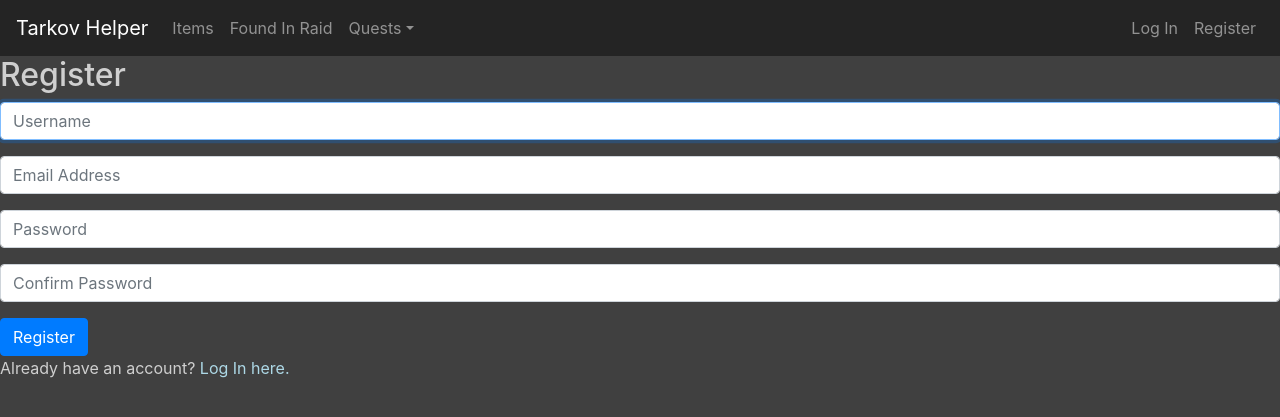
After one commit to ojs87/capstone, a Django app: page /register in a window 1280 px wide. The commit adds this page. Shown: the top 417 px of the page. Run offline with Django 3.2, Linux system fonts and the light colour scheme; data comes from the database, SQL or seed files in the repository; both versions use the stored data as it was after the commit; some libraries are stand-ins or nearby versions.

Commit message:
added users

```diff
--- a/phoenix/templates/phoenix/layout.html
+++ b/phoenix/templates/phoenix/layout.html
@@ -78,7 +78,22 @@
              </ul>
            </li>
            <!-- End Level one -->
-         </ul>
+           </ul>
+           <ul class="navbar-nav navbar-right">
+              {% if user.is_authenticated %}
+               <a class="navbar-brand" href="#">{{ user.username|title }}</a>
+                 <li class="nav-item">
+                     <a class="nav-link" href="{% url 'logout' %}">Log Out</a>
+                 </li>
+             {% else %}
+                 <li class="nav-item">
+                     <a class="nav-link" href="{% url 'login' %}">Log In</a>
+                 </li>
+                 <li class="nav-item">
+                     <a class="nav-link" href="{% url 'register' %}">Register</a>
+                 </li>
+             {% endif %}
+           </ul>
       </nav>
       <div>
          {% block body %}
--- /dev/null
+++ b/phoenix/templates/phoenix/register.html
@@ -0,0 +1,30 @@
+{% extends "phoenix/layout.html" %}
+
+{% block body %}
+
+    <h2>Register</h2>
+
+    {% if message %}
+        <div>{{ message }}</div>
+    {% endif %}
+
+    <form action="{% url 'register' %}" method="post">
+        {% csrf_token %}
+        <div class="form-group">
+            <input class="form-control" autofocus type="text" name="username" placeholder="Username">
+        </div>
+        <div class="form-group">
+            <input class="form-control" type="email" name="email" placeholder="Email Address">
+        </div>
+        <div class="form-group">
+            <input class="form-control" type="password" name="password" placeholder="Password">
+        </div>
+        <div class="form-group">
+            <input class="form-control" type="password" name="confirmation" placeholder="Confirm Password">
+        </div>
+        <input class="btn btn-primary" type="submit" value="Register">
+    </form>
+
+    Already have an account? <a href="{% url 'login' %}">Log In here.</a>
+
+{% endblock %}
--- a/phoenix/urls.py
+++ b/phoenix/urls.py
@@ -4,6 +4,9 @@
 
 urlpatterns = [
     path('', views.index, name='index'),
+    path("login", views.login_view, name="login"),
+    path("logout", views.logout_view, name="logout"),
+    path("register", views.register, name="register"),
     path('items', views.items, name='items'),
     path('quests/<str:quest>', views.quests, name='quests'),
     path('foundinraid', views.foundinraid, name='foundinraid'),
--- a/phoenix/views.py
+++ b/phoenix/views.py
@@ -1,15 +1,69 @@
 import json, csv
+from django.contrib.auth.decorators import login_required
 from django.shortcuts import render
-from django.http import HttpResponse
+from django.urls import reverse
+from django.http import HttpResponse, HttpResponseRedirect
 from .models import TarkovItem, TarkovQuest, TarkovItemQuest, TarkovQuestTester, TarkovFoundInRaid
 from django.http import JsonResponse
 from django.views.decorators.csrf import csrf_exempt
 from django.core.serializers.json import DjangoJSONEncoder
 from django.core.serializers import serialize
+from django.contrib.auth import authenticate, login, logout
+from django.db import IntegrityError
 
 def index(request):
     return render(request, 'phoenix/index.html',{
     })
+
+def login_view(request):
+    if request.method == "POST":
+
+        # Attempt to sign user in
+        username = request.POST["username"]
+        password = request.POST["password"]
+        user = authenticate(request, username=username, password=password)
+
+        # Check if authentication successful
+        if user is not None:
+            login(request, user)
+            return HttpResponseRedirect(reverse("index"))
+        else:
+            return render(request, "phoenix/login.html", {
+                "message": "Invalid username and/or password."
+            })
+    else:
+        return render(request, "phoenix/login.html")
+
+
+def logout_view(request):
+    logout(request)
+    return HttpResponseRedirect(reverse("index"))
+
+def register(request):
+    if request.method == "POST":
+        username = request.POST["username"]
+        email = request.POST["email"]
+
+        # Ensure password matches confirmation
+        password = request.POST["password"]
+        confirmation = request.POST["confirmation"]
+        if password != confirmation:
+            return render(request, "phoenix/register.html", {
+                "message": "Passwords must match."
+            })
+
+        # Attempt to create new user
+        try:
+            user = User.objects.create_user(username, email, password)
+            user.save()
+        except IntegrityError:
+            return render(request, "phoenix/register.html", {
+                "message": "Username already taken."
+            })
+        login(request, user)
+        return HttpResponseRedirect(reverse("index"))
+    else:
+        return render(request, "phoenix/register.html")
 
 def foundinraid(request):
     items=TarkovFoundInRaid.objects.all().values('name').distinct().order_by('name')
```
Also changed, not shown: phoenix/templates/phoenix/login.html (added, +24 -0 lines), db.sqlite3.
